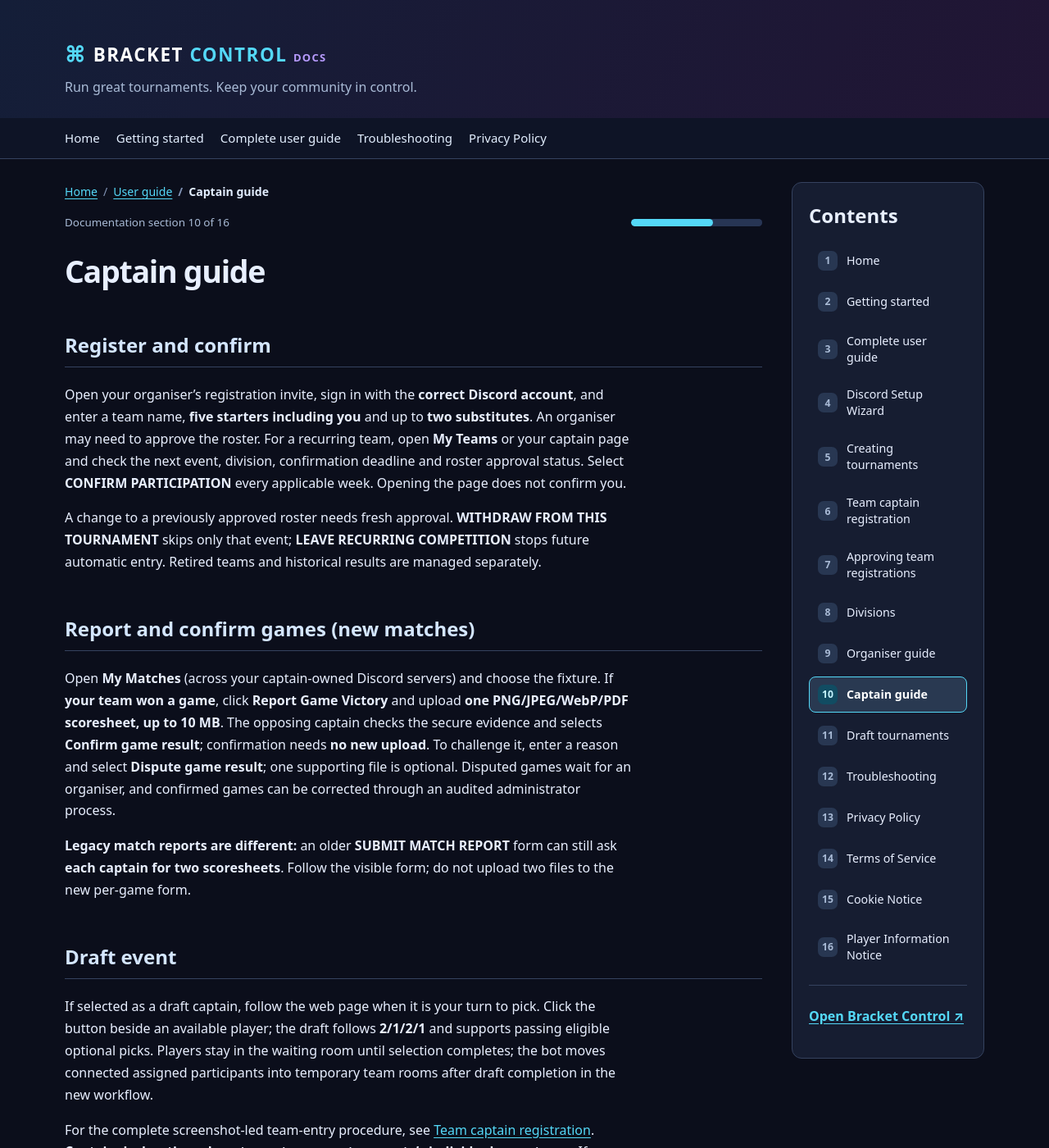
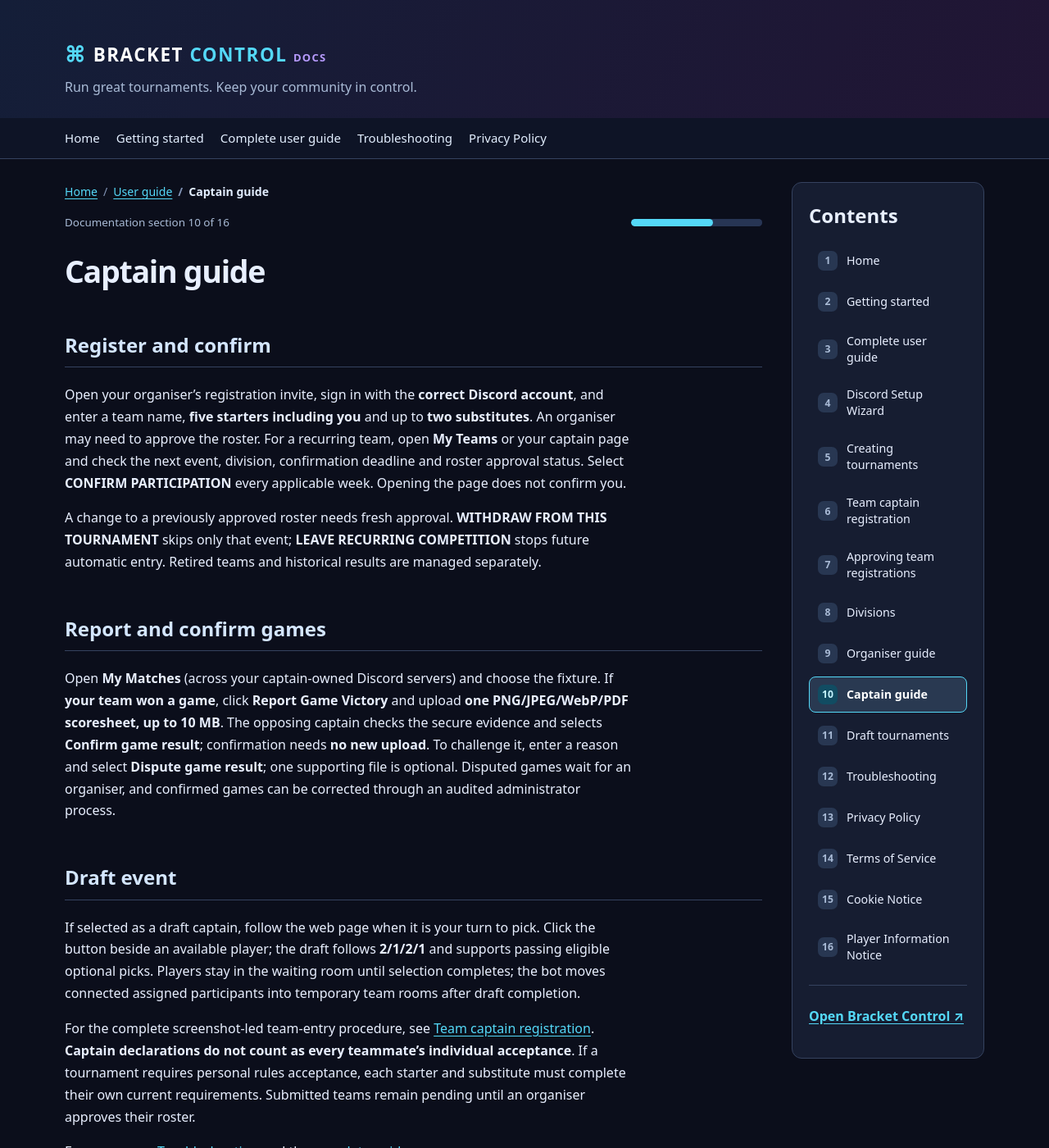
Before and after one commit to dev-dyly/bracket-control-wiki, a Jekyll site: the page built from guides/captains.md, in a window 1280 px wide and 1400 px high. Shown: the whole window at 82% size. Built offline with Jekyll 4.4.1, drawn with Linux system fonts in a browser that asks for light colours.

Commit message:
docs: remove implementation references and link visual workflows

```diff
--- a/guides/captains.md
+++ b/guides/captains.md
@@ -11,15 +11,13 @@ Open your organiser's registration invite, sign in with the **correct Discord ac
 
 A change to a previously approved roster needs fresh approval. **WITHDRAW FROM THIS TOURNAMENT** skips only that event; **LEAVE RECURRING COMPETITION** stops future automatic entry. Retired teams and historical results are managed separately.
 
-## Report and confirm games (new matches)
+## Report and confirm games
 
 Open **My Matches** (across your captain-owned Discord servers) and choose the fixture. If **your team won a game**, click **Report Game Victory** and upload **one PNG/JPEG/WebP/PDF scoresheet, up to 10 MB**. The opposing captain checks the secure evidence and selects **Confirm game result**; confirmation needs **no new upload**. To challenge it, enter a reason and select **Dispute game result**; one supporting file is optional. Disputed games wait for an organiser, and confirmed games can be corrected through an audited administrator process.
 
-**Legacy match reports are different:** an older **SUBMIT MATCH REPORT** form can still ask **each captain for two scoresheets**. Follow the visible form; do not upload two files to the new per-game form.
-
 ## Draft event
 
-If selected as a draft captain, follow the web page when it is your turn to pick. Click the button beside an available player; the draft follows **2/1/2/1** and supports passing eligible optional picks. Players stay in the waiting room until selection completes; the bot moves connected assigned participants into temporary team rooms after draft completion in the new workflow.
+If selected as a draft captain, follow the web page when it is your turn to pick. Click the button beside an available player; the draft follows **2/1/2/1** and supports passing eligible optional picks. Players stay in the waiting room until selection completes; the bot moves connected assigned participants into temporary team rooms after draft completion.
 
 For the complete screenshot-led team-entry procedure, see [Team captain registration]({{ '/guides/team-registration/' | relative_url }}). **Captain declarations do not count as every teammate's individual acceptance**. If a tournament requires personal rules acceptance, each starter and substitute must complete their own current requirements. Submitted teams remain pending until an organiser approves their roster.
 
```
